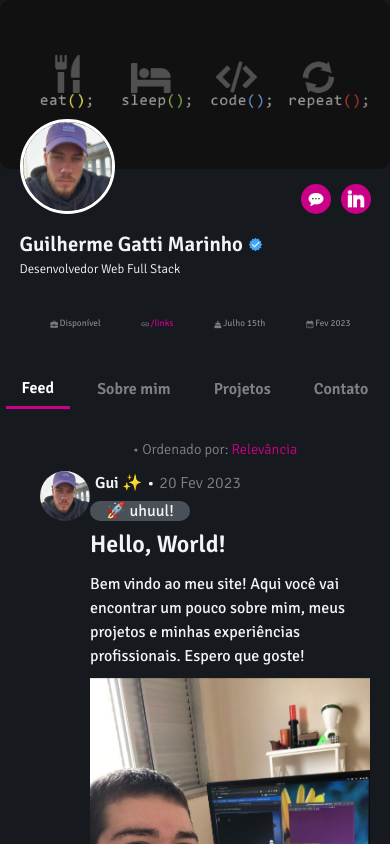
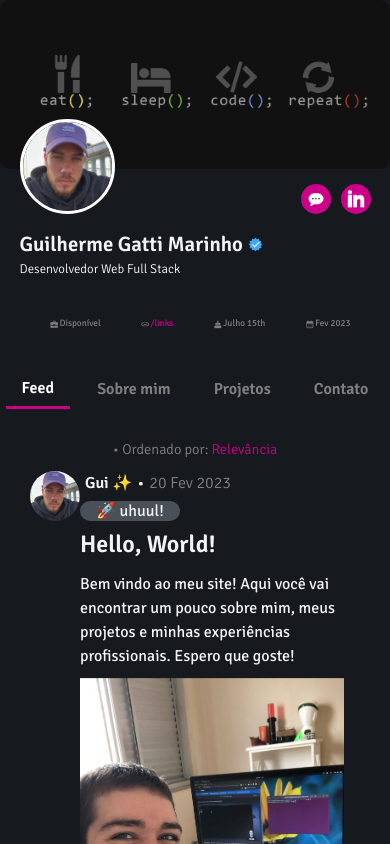
Before and after one commit to guido-marinho/guido-marinho.github.io, a React (Vite) app: page / in a window 390 px wide. Shown: the top 844 px of the page. Built offline with nearby package versions, Linux system fonts and the light colour scheme.

Commit message:
💄 feat: adiciona padding nos cards renderizados

```diff
--- a/src/CSS/Feed.css
+++ b/src/CSS/Feed.css
@@ -68,12 +68,14 @@
 }
 
 @media screen and (max-width: 610px) {
+  .ul-feed-container {
+    width: 100%;
+    padding: 30px;
+    margin-top: 0;
+  }
+
   .card-feed {
     width: 100%;
-  }
-
-  .card-feed:hover {
-    background-color: var(--bg-grey);
   }
 
   .profile-feed {
--- a/src/CSS/Projects.css
+++ b/src/CSS/Projects.css
@@ -57,11 +57,12 @@
 }
 
 @media screen and (max-width: 610px) {
+  .ul-projects-container {
+    width: 100%;
+    padding: 30px;
+    margin-top: 0;
+  }
   .card-projects {
     width: 100%;
   }
-
-  .card-projects:hover {
-    background-color: transparent;
-  }
 }
```
